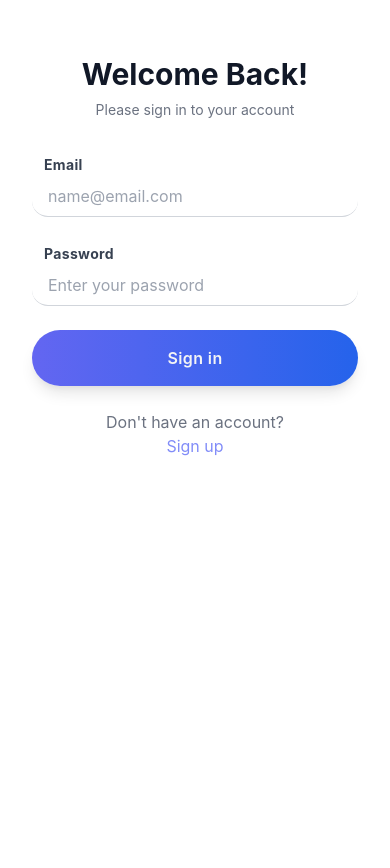
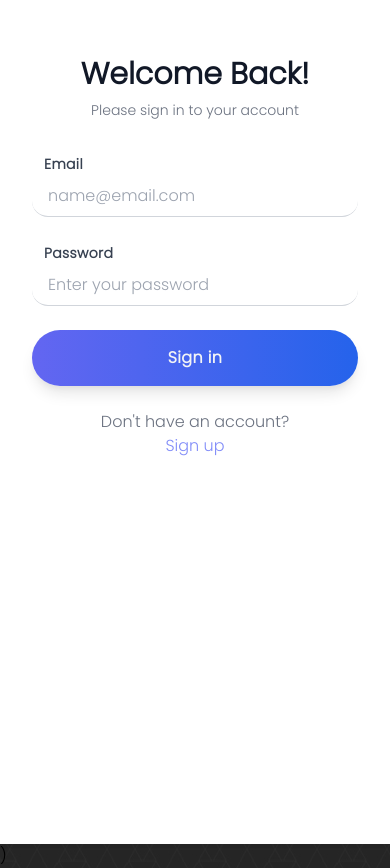
Before and after one commit to blmccavanagh/In-Retrograde, a React (Create React App) app in the folder client/: page /login in a window 390 px wide. Before the commit the page ends 844 px from the top, so only its background shows below. Built offline with nearby package versions, Linux system fonts and the light colour scheme.

Commit message:
Bug fixing. Login and logout functionality completed. Navbar added.

```diff
--- a/client/src/App.css
+++ b/client/src/App.css
@@ -1,3 +1,9 @@
+@import url('https://fonts.googleapis.com/css2?family=Poppins:wght@100&display=swap');
+
 /* body {
   background-image: url(./images/background-image-light.png);
 } */
+
+.poppins {
+  font-family: 'Poppins', sans-serif;
+}
--- a/client/src/App.js
+++ b/client/src/App.js
@@ -43,9 +43,9 @@ function App() {
       <Router>
         <Switch>
 
-          <Route exact path="/" component={Home}></Route>
           <Route exact path="/login" component={Login}></Route>
           <Route exact path="/signup" component={Signup}></Route>
+          <Route path="/" component={Home}></Route>
 
         </Switch>
       </Router>
--- a/client/src/components/header/Header.js
+++ b/client/src/components/header/Header.js
@@ -1,7 +1,8 @@
 import React from 'react';
 import './Header.css';
 import { Link } from 'react-router-dom';
-import logo from '../../images/logo.svg'
+import logo from '../../images/logo.svg';
+import Navigation from '../navigation/Navigation';
 
 export default function Header() {
     return (
@@ -12,13 +13,7 @@ export default function Header() {
                 <h1 className="pMono text-white font-bold inline-block text-left ml-0 lg:text-4xl">in retrograde</h1>
             </div>
 
-            <div className="flex flex-col items-stretch w-auto my-auto mr-1 lg:m-0 text-xl text-center transform md:flex-row md:translate-y-0 md:space-x-5 md:items-center md:justify-end md:pr-3 pMono">
-                <Link key="Logout" to="/">
-                    <button className="bg-pink-200 rounded-2xl p-1.5 text-black text-right font-bold text-xs lg:text-lg">
-                        logout
-                    </button>
-                </Link>
-            </div>
+            <Navigation></Navigation>
         </div>
 
     )
--- /dev/null
+++ b/client/src/components/navigation/Navigation.css
@@ -0,0 +1,5 @@
+@import url('https://fonts.googleapis.com/css2?family=Poppins:wght@100&display=swap');
+
+.poppins {
+    font-family: 'Poppins', sans-serif;
+  }
--- /dev/null
+++ b/client/src/components/navigation/Navigation.js
@@ -0,0 +1,24 @@
+import React from 'react';
+import { Link } from 'react-router-dom';
+import auth from '../../utils/auth';
+
+export default function Navigation() {
+    return (
+        <div className="poppins ">
+            <div className="bg-indigo-900 bg-opacity-50 rounded-2xl flex flex-col items-stretch w-auto my-auto mr-1 lg:m-0 text-xl text-center transform pt-1 md:flex-row md:translate-y-0 md:space-x-5 md:items-center md:justify-end md:pr-3">
+                <Link key="weekly horoscope" to="/">
+                    <button className="p-1 text-white text-right text-xs lg:text-base">
+                        weekly horoscope
+                    </button>
+                </Link>
+                <Link key="Logout" to="/">
+                    <button
+                    className="p-1 text-white text-right text-xs lg:text-base"
+                    onClick={auth.logout}>
+                        logout
+                    </button>
+                </Link>
+            </div>
+        </div>
+    )
+}
--- a/client/src/pages/home/Home.js
+++ b/client/src/pages/home/Home.js
@@ -1,5 +1,6 @@
 import React, {useEffect} from 'react';
 import { Link , useHistory } from 'react-router-dom';
+import auth from '../../utils/auth';
 
 import './Home.css';
 import Header from '../../components/header/Header';
@@ -11,19 +12,19 @@ export default function Home() {
     /// check if there is a token in local storage
     // if no redirect the user to login page
     useEffect(() => {
-        const isThereAToken = localStorage.getItem('jwt-token') || null;
+        auth.loggedIn() || history.push('/login')
 
         // if token is not null (refer to class activity + AuthService)
         // verify token, ie sending the token to a backend endpoint to verify, // decode token
         // if you can't decode the token it's not valid, direct the user back to the login page
 
         // if not valid
-        history.push('/login')
+
         //if(){
         // }
 
 
-    }, []);
+    }, [history]);
 
     return (
         <div className="bg-dark-img">
--- a/client/src/pages/login/Login.css
+++ b/client/src/pages/login/Login.css
@@ -1,6 +1,9 @@
 @import url("https://fonts.googleapis.com/css2?family=Poiret+One&display=swap");
 
 @import url('https://fonts.googleapis.com/css2?family=IBM+Plex+Mono:wght@100&display=swap');
+
+@import url('https://fonts.googleapis.com/css2?family=Poppins:wght@300&display=swap');
+
 
 .poiret {
   font-family: 'Poiret One', cursive;
@@ -8,6 +11,10 @@
 
 .pMono {
     font-family: 'IBM Plex Mono', monospace;
+}
+
+.poppins {
+  font-family: 'Poppins', sans-serif;
 }
 
 .circles {
--- a/client/src/pages/login/Login.js
+++ b/client/src/pages/login/Login.js
@@ -1,16 +1,27 @@
-import React, { useState } from 'react';
+import React, { useEffect, useState } from 'react';
 import { connect } from "react-redux";
-import { Redirect, Route } from "react-router";
+import { Redirect, Route, useHistory } from "react-router";
 import { Link } from 'react-router-dom';
 import { useMutation } from '@apollo/client';
 import { LOGIN_USER } from '../../utils/mutations';
-import { Auth } from '../../utils/auth';
+import auth from '../../utils/auth';
 import login from './Login.css';
 
 
 const Login = (props) => {
     const [formState, setFormState] = useState({ email: '', password: '' });
     const [login, { error, data }] = useMutation(LOGIN_USER);
+    const history = useHistory();
+
+    // useEffect(() => {
+    //     // checking if user is logged in
+
+    //     if (Auth.loggedIn()) {
+    //         history.push('/');
+
+    //         // if yes then redirect to home page
+    //     }
+    // }, []);
 
     // update state based on form input changes
     const handleChange = (event) => {
@@ -31,7 +42,8 @@ const Login = (props) => {
                 variables: { ...formState },
             });
 
-            Auth.login(data.login.token);
+            auth.login(data.login.token)
+            history.push('/');
         } catch (e) {
             console.error(e);
         }
@@ -43,18 +55,15 @@ const Login = (props) => {
         });
     };
 
-    const submitFormEnter = (event) => {
-        if (event.key === 'Enter') {
-            handleFormSubmit();
-        }
-    };
+    // const submitFormEnter = (event) => {
+    //     if (event.key === 'Enter') {
+    //         handleFormSubmit();
+    //     }
+    // };
 
 
     return (
-        <div>
-            {data ? (
-                {/* redirect user to homepage if logged in */ }
-            ) : (
+        <div className="poppins">
             <div className="relative min-h-screen flex ">
                 <div className="flex flex-col sm:flex-row items-center md:items-start sm:justify-center md:justify-start flex-auto min-w-0 bg-white">
                     <div className="sm:w-1/2 xl:w-3/5 h-full hidden md:flex flex-auto items-center justify-center p-10 overflow-hidden bg-purple-900 text-white bg-no-repeat bg-cover relative"
@@ -128,7 +137,6 @@ const Login = (props) => {
                                     <button
                                         type="submit"
                                         className="w-full flex justify-center bg-gradient-to-r from-indigo-500 to-blue-600  hover:bg-gradient-to-l hover:from-blue-500 hover:to-indigo-600 text-gray-100 p-4  rounded-full tracking-wide font-semibold  shadow-lg cursor-pointer transition ease-in duration-500"
-                                            onKeyPress={submitFormEnter}
                                     >
                                         Sign in
                                     </button>
@@ -144,7 +152,7 @@ const Login = (props) => {
                     </div>
                 </div>
             </div>
-            )}
+            )
 
             {error && (
                 <div>
--- a/client/src/pages/signup/Signup.js
+++ b/client/src/pages/signup/Signup.js
@@ -1,7 +1,7 @@
 import { useMutation } from '@apollo/client';
 import React, { useState } from 'react';
 import { Link } from 'react-router-dom';
-import { Auth } from '../../utils/auth';
+import auth from '../../utils/auth';
 import { ADD_USER } from '../../utils/mutations';
 import { DateTime } from 'luxon';
 
@@ -55,14 +55,14 @@ const Signup = () => {
         },
       });
 
-      Auth.login(data.addUser.token);
+      auth.login(data.addUser.token);
     } catch (e) {
       console.error(e);
     }
   };
 
   return (
-    <div className="bg-white">
+    <div className="bg-white poppins">
       <div className="flex min-h-screen bg-white">
 
         <div className="w-1/2 bg-cover md:block hidden" style={{ backgroundImage: "url(https://c4.wallpaperflare.com/wallpaper/769/924/837/best-of-space-high-resolution-wallpaper-preview.jpg)" }}></div>
--- a/client/src/utils/auth.js
+++ b/client/src/utils/auth.js
@@ -22,7 +22,7 @@ class AuthService {
   login(idToken) {
     // Saves user token to localStorage and reloads the application for logged in status to take effect
     localStorage.setItem('id_token', idToken);
-    window.location.assign('/');
+    // window.location.assign('/');
   }
 
   logout() {
@@ -33,5 +33,5 @@ class AuthService {
   }
 }
 
-const Auth = new AuthService();
-export {Auth}
+const auth = new AuthService();
+export default auth;
```
Lines whose indentation alone changed are shown as unchanged.
